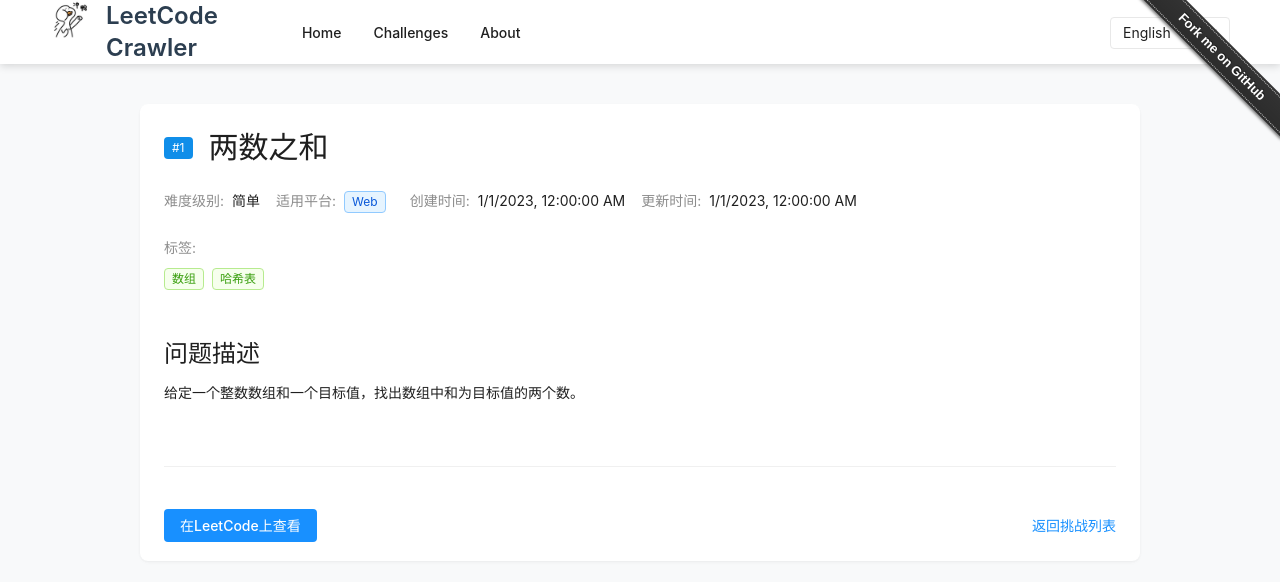
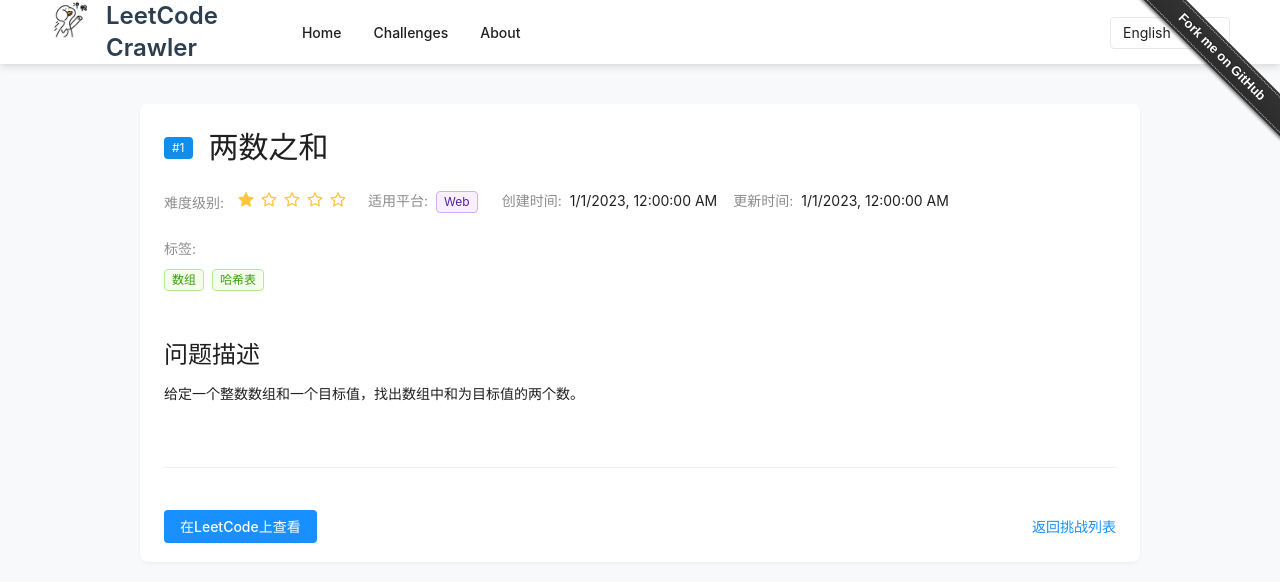
Before and after one commit to JSREP/crawler-leetcode, a React (Vite) app: page /challenge/1 in a window 1280 px wide. Shown: the top 582 px of the page. Built offline with nearby package versions, Linux system fonts and the light colour scheme.

Commit message:
实现挑战详情页难度星级点击跳转到列表页筛选功能

```diff
--- a/src/components/ChallengeDetailPage/ChallengeMetadata.tsx
+++ b/src/components/ChallengeDetailPage/ChallengeMetadata.tsx
@@ -1,6 +1,7 @@
 import { Typography, Tag } from 'antd';
 import { Challenge } from '../../types/challenge';
-import { getDifficultyBadgeClass, getDifficultyText } from './utils';
+import StarRating from '../StarRating';
+import { useNavigate } from 'react-router-dom';
 
 const { Text } = Typography;
 
@@ -12,18 +13,34 @@
  * 挑战元数据组件，展示难度、平台、创建时间等信息
  */
 const ChallengeMetadata: React.FC<ChallengeMetadataProps> = ({ challenge }) => {
+    const navigate = useNavigate();
+
+    // 点击难度星级时跳转到列表页并按难度筛选
+    const handleDifficultyClick = (difficulty: number) => {
+        navigate(`/challenges?difficulty=${difficulty}`);
+    };
+
     return (
         <div style={{ display: 'flex', flexWrap: 'wrap', gap: '16px' }}>
             <div>
                 <Text type="secondary">难度级别:</Text>
-                <span className={`badge ${getDifficultyBadgeClass(challenge.difficulty)}`} style={{ marginLeft: '8px' }}>
-                    {getDifficultyText(challenge.difficulty)}
+                <span style={{ marginLeft: '8px', display: 'inline-flex', alignItems: 'center' }}>
+                    <StarRating
+                        difficulty={challenge.difficulty}
+                        onClick={handleDifficultyClick}
+                    />
                 </span>
             </div>
 
             <div>
                 <Text type="secondary">适用平台:</Text>
-                <Tag color="blue" style={{ marginLeft: '8px' }}>{challenge.platform || '未指定'}</Tag>
+                <Tag
+                    color={challenge.platform === 'LeetCode' ? 'orange' : 'purple'}
+                    style={{ marginLeft: '8px', cursor: 'pointer' }}
+                    onClick={() => navigate(`/challenges?platform=${challenge.platform || 'all'}`)}
+                >
+                    {challenge.platform || '未指定'}
+                </Tag>
             </div>
 
             <div>
```
